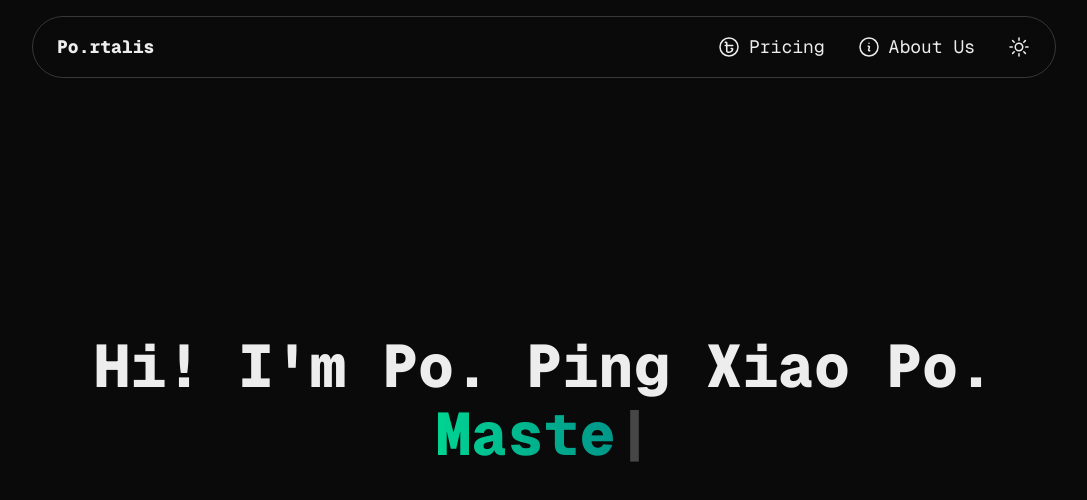
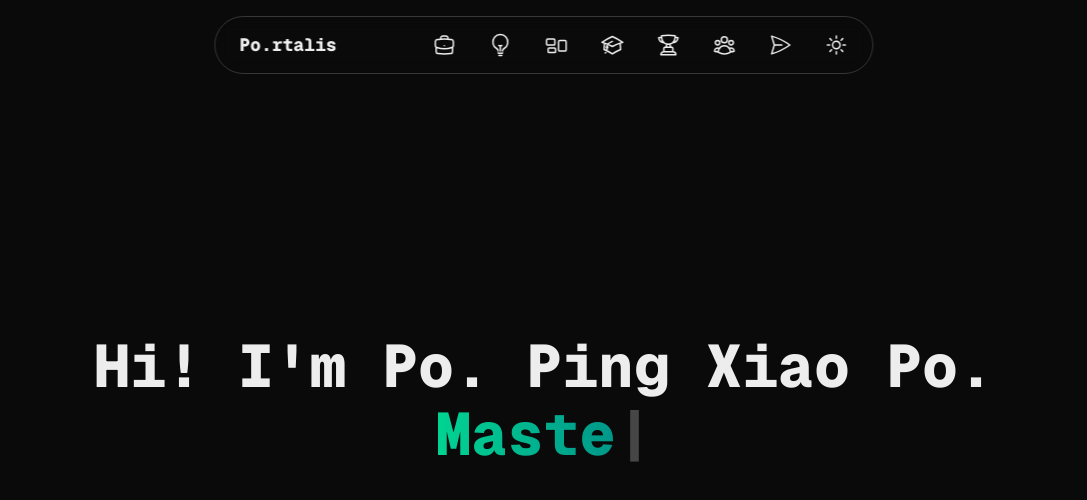
Before and after one commit to arBishal/Portalis, a Next.js app: page / in a window 1280 px wide. Shown: the top 500 px of the page, without its empty margins (96-1183 px from the left). Built offline with nearby package versions, Linux system fonts and the light colour scheme.

Commit message:
feat: remove labels from navbar

```diff
--- a/components/navbar.jsx
+++ b/components/navbar.jsx
@@ -12,6 +12,7 @@ import {
 
 import { useScrollNavbar } from "@/hooks/useScrollNavbar";
 import FlipMotionEffect from "@/components/flip-motion-effect";
+import { NAV_LINKS } from "@/constants/nav-links.js";
 
 export default function Navbar() {
   const pathname = usePathname();
@@ -31,7 +32,7 @@ export default function Navbar() {
 
   return (
     <nav
-      className={`fixed font-mono flex items-center justify-between px-6 py-4 border border-border-transparent backdrop-blur-sm rounded-full w-full max-w-5xl top-4 left-1/2 transform -translate-x-1/2 transition-all duration-300 ease-in-out
+      className={`fixed font-mono flex items-center justify-center sm:justify-between gap-24 px-6 py-4 border border-border-transparent backdrop-blur-sm rounded-full w-min max-w-5xl top-4 left-1/2 transform -translate-x-1/2 transition-all duration-300 ease-in-out
         ${
           mounted && visible
             ? "opacity-100 translate-y-0 pointer-events-auto"
@@ -44,31 +45,28 @@ export default function Navbar() {
         links={[
           { href: "/", label: "Po.rtalis" }
         ]}
+        className="hidden sm:block"
       />
 
       {/* links */}
       <div className="flex gap-4 sm:gap-8 text-sm sm:text-lg items-center justify-center">
+        {NAV_LINKS.map(({ href, label, icon: Icon }, index) => (
         <Link
-          href="/#pricing"
-          className="group transition-all duration-150 flex gap-2 items-center justify-center"
+          key={index}
+          href={href}
+          aria-label={label}
+          title={label}
         >
-          <CurrencyBangladeshiIcon className="w-6 h-6 transition-transform duration-500 group-hover:rotate-360 group-active:-rotate-90" />
-          <span className="hidden sm:inline-block">Pricing</span>
+          <Icon className="w-6 h-6 transition-transform duration-300 hover:-rotate-360 active:-rotate-15" />
         </Link>
-
-        <Link
-          href="/#about"
-          className="group transition-all duration-150 flex gap-2 items-center justify-center"
-        >
-          <InformationCircleIcon className="w-6 h-6 transition-transform duration-500 group-hover:rotate-360 group-active:-rotate-90" />
-          <span className="hidden sm:inline-block">About Us</span>
-        </Link>
+      ))}
 
         {/* theme toggle */}
         <button
           onClick={toggleTheme}
           className="transition-transform duration-500 hover:-rotate-360 active:-rotate-90"
           aria-label="Toggle Theme"
+          title="Toggle Theme"
         >
           {isDark ? (
             <SunIcon className="w-6 h-6" />
--- /dev/null
+++ b/constants/nav-links.js
@@ -0,0 +1,47 @@
+import {
+  BriefcaseIcon,
+  LightBulbIcon,
+  RectangleGroupIcon,
+  AcademicCapIcon,
+  TrophyIcon,
+  UserGroupIcon,
+  PaperAirplaneIcon,
+} from "@heroicons/react/24/outline";
+
+export const NAV_LINKS = [
+  {
+    href: "/#experiences",
+    label: "Experiences",
+    icon: BriefcaseIcon,
+  },
+  {
+    href: "/#competences",
+    label: "Competences",
+    icon: LightBulbIcon,
+  },
+  {
+    href: "/#projects",
+    label: "Projects",
+    icon: RectangleGroupIcon,
+  },
+  {
+    href: "/#graduation",
+    label: "Graduation",
+    icon: AcademicCapIcon,
+  },
+  {
+    href: "/#achievements",
+    label: "Achievements",
+    icon: TrophyIcon,
+  },
+  {
+    href: "/#references",
+    label: "References",
+    icon: UserGroupIcon,
+  },
+  {
+    href: "/#contact",
+    label: "Ping Me!",
+    icon: PaperAirplaneIcon,
+  },
+];
```
